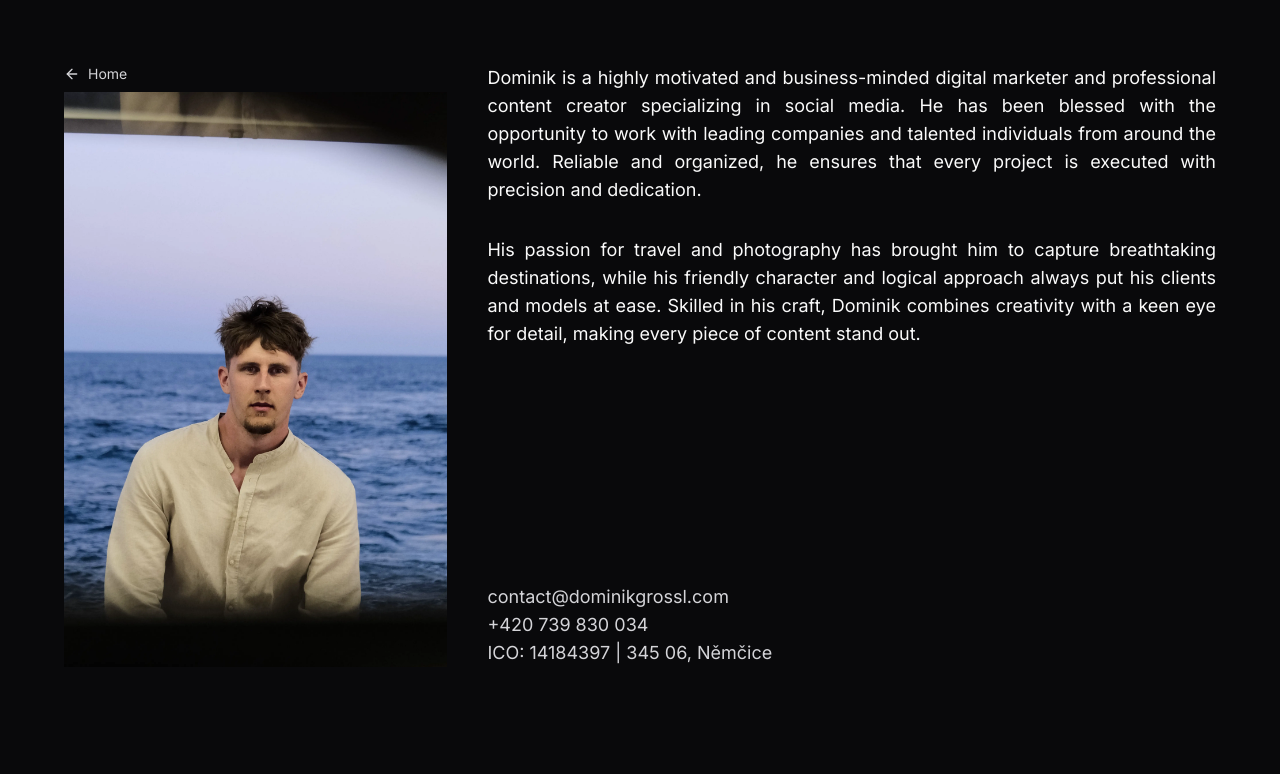
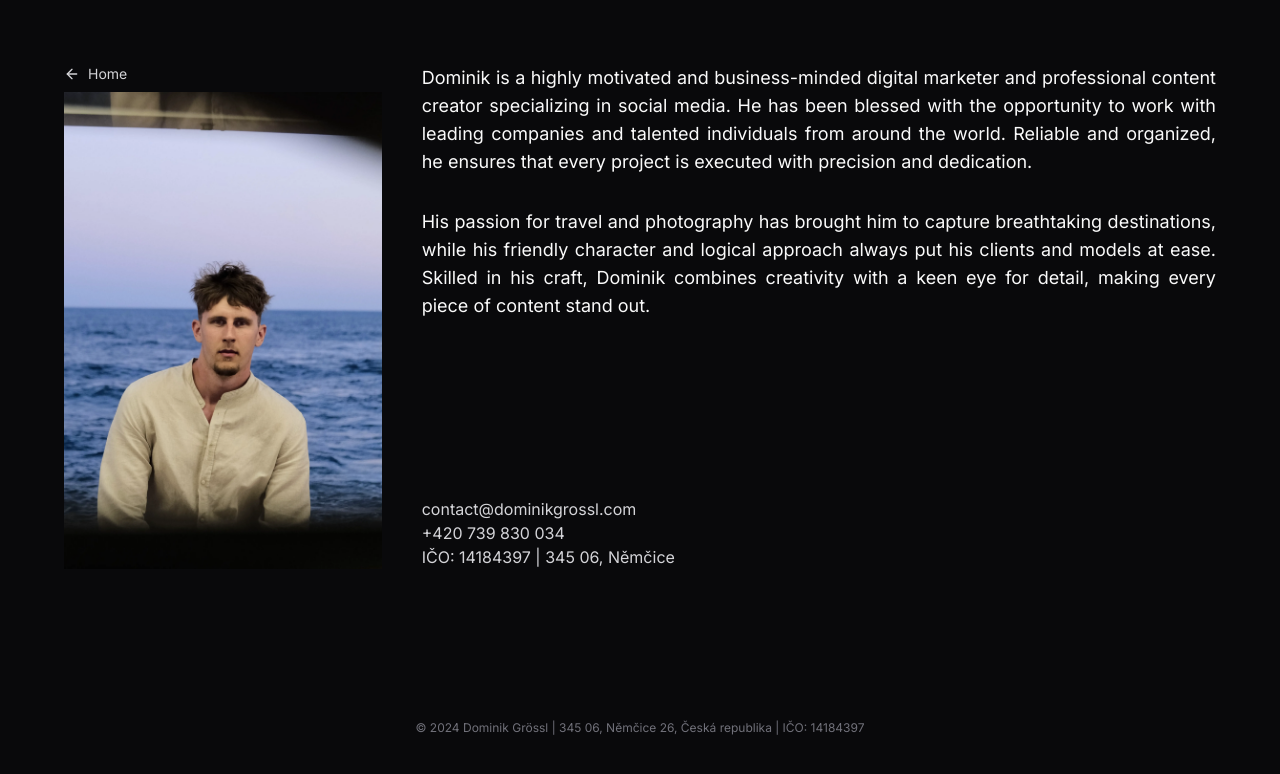
Before and after one commit to ton1czech/grossl, a Next.js app: page /about in a window 1280 px wide. Shown: the top 774 px of the page. Built offline with nearby package versions, Linux system fonts and the light colour scheme.

Commit message:
👌IMPROVE: about loading animations + padding

```diff
--- a/app/about/page.tsx
+++ b/app/about/page.tsx
@@ -17,24 +17,25 @@ export default function Page() {
   }, [])
 
   return (
-    <main className='p-8 md:p-16 h-[90vh] max-h-[90vh] md:h-screen md:max-h-screen overflow-hidden'>
-      <div className='grid lg:grid-cols-[1fr_1.9fr] gap-10'>
+    <main className='flex flex-col justify-between p-8 md:h-screen md:max-h-screen md:min-h-screen md:overflow-hidden md:p-16'>
+      <div className='grid gap-10 lg:grid-cols-[1fr_2.5fr] 2xl:grid-cols-[1fr_2.1fr]'>
         <div className='flex flex-col gap-2'>
           <motion.div
-            initial={{ opacity: 0, y: 10 }}
+            // initial={{ opacity: 0, y: 10 }}
             animate={{
               opacity: isHovered && text !== 'Home' ? '50%' : '100%',
               y: 0,
             }}
             transition={{
-              delay: isInitialRender ? 2 : 0,
-              duration: isInitialRender ? 0.7 : 0.35,
+              // delay: isInitialRender ? 2 : 0,
+              // duration: isInitialRender ? 0.7 : 0.35,
+              duration: 0.35,
             }}
             className='w-min'
           >
             <Link
               href='/'
-              onMouseEnter={e => {
+              onMouseEnter={(e) => {
                 setIsHovered(true)
                 setText(e.currentTarget.innerText)
               }}
@@ -42,7 +43,7 @@ export default function Page() {
                 setIsHovered(false)
                 setText('')
               }}
-              className='flex items-center gap-2 text-zinc-300 text-sm'
+              className='flex items-center gap-2 text-sm text-zinc-300'
             >
               <ArrowLeft size={16} />
               Home
@@ -52,23 +53,25 @@ export default function Page() {
           <motion.img
             src='/about.webp'
             alt='portrait'
-            initial={{ opacity: 0, scale: 0.1 }}
+            // initial={{ opacity: 0, scale: 0.1 }}
             animate={{ opacity: isHovered ? '50%' : '100%', scale: 1 }}
             transition={{
-              delay: isInitialRender ? 0.3 : 0,
-              duration: isInitialRender ? 1.5 : 0.35,
+              // delay: isInitialRender ? 0.3 : 0,
+              // duration: isInitialRender ? 1.5 : 0.35,
+              duration: 0.35,
             }}
           />
         </div>
 
-        <div className='flex flex-col gap-8 justify-between lg:text-lg 2xl:text-xl text-justify'>
+        <div className='flex flex-col justify-between gap-8 text-justify lg:text-lg 2xl:text-xl'>
           <div>
             <motion.p
-              initial={{ opacity: 0, y: 10 }}
+              // initial={{ opacity: 0, y: 10 }}
               animate={{ opacity: isHovered ? '50%' : '100%', y: 0 }}
               transition={{
-                delay: isInitialRender ? 2.5 : 0,
-                duration: isInitialRender ? 0.7 : 0.35,
+                // delay: isInitialRender ? 2.5 : 0,
+                // duration: isInitialRender ? 0.7 : 0.35,
+                duration: 0.35,
               }}
               className='mb-8'
             >
@@ -80,11 +83,12 @@ export default function Page() {
               precision and dedication.
             </motion.p>
             <motion.p
-              initial={{ opacity: 0, y: 10 }}
+              // initial={{ opacity: 0, y: 10 }}
               animate={{ opacity: isHovered ? '50%' : '100%', y: 0 }}
               transition={{
-                delay: isInitialRender ? 2.7 : 0,
-                duration: isInitialRender ? 0.7 : 0.35,
+                // delay: isInitialRender ? 2.7 : 0,
+                // duration: isInitialRender ? 0.7 : 0.35,
+                duration: 0.35,
               }}
             >
               His passion for travel and photography has brought him to capture
@@ -95,9 +99,9 @@ export default function Page() {
             </motion.p>
           </div>
 
-          <div className='flex flex-col text-zinc-300'>
+          <div className='flex flex-col text-base text-zinc-300'>
             <motion.div
-              initial={{ opacity: 0, x: -10 }}
+              // initial={{ opacity: 0, x: -10 }}
               animate={{
                 opacity:
                   isHovered && text !== 'contact@dominikgrossl.com'
@@ -106,14 +110,15 @@ export default function Page() {
                 x: 0,
               }}
               transition={{
-                delay: isInitialRender ? 3 : 0,
-                duration: isInitialRender ? 0.7 : 0.35,
+                // delay: isInitialRender ? 3 : 0,
+                // duration: isInitialRender ? 0.7 : 0.35,
+                duration: 0.35,
               }}
               className='w-min'
             >
               <Link
                 href='mailto:contact@dominikgrossl.com'
-                onMouseEnter={e => {
+                onMouseEnter={(e) => {
                   setIsHovered(true)
                   setText(e.currentTarget.innerText)
                 }}
@@ -126,21 +131,22 @@ export default function Page() {
               </Link>
             </motion.div>
             <motion.div
-              initial={{ opacity: 0, x: -10 }}
+              // initial={{ opacity: 0, x: -10 }}
               animate={{
                 opacity:
                   isHovered && text !== '+420 739 830 034' ? '50%' : '100%',
                 x: 0,
               }}
               transition={{
-                delay: isInitialRender ? 3.2 : 0,
-                duration: isInitialRender ? 0.7 : 0.35,
+                // delay: isInitialRender ? 3.2 : 0,
+                // duration: isInitialRender ? 0.7 : 0.35,
+                duration: 0.35,
               }}
               className='w-min'
             >
               <Link
                 href='tel:+420739830034'
-                onMouseEnter={e => {
+                onMouseEnter={(e) => {
                   setIsHovered(true)
                   setText(e.currentTarget.innerText)
                 }}
@@ -154,22 +160,38 @@ export default function Page() {
               </Link>
             </motion.div>
             <motion.p
-              initial={{ opacity: 0, x: -10 }}
+              // initial={{ opacity: 0, x: -10 }}
               animate={{
                 opacity: isHovered ? '50%' : '100%',
-
                 x: 0,
               }}
               transition={{
-                delay: isInitialRender ? 3.4 : 0,
-                duration: isInitialRender ? 0.7 : 0.35,
+                // delay: isInitialRender ? 3.4 : 0,
+                // duration: isInitialRender ? 0.7 : 0.35,
+                duration: 0.35,
               }}
             >
-              ICO: 14184397 | 345 06, Němčice
+              IČO: 14184397 | 345 06, Němčice
             </motion.p>
           </div>
         </div>
       </div>
+
+      <footer>
+        <motion.p
+          // initial={{ opacity: 0, y: 20 }}
+          animate={{ opacity: isHovered ? '50%' : '100%', y: 0 }}
+          transition={{
+            // delay: isInitialRender ? 4 : 0,
+            // duration: isInitialRender ? 0.7 : 0.35,
+            duration: 0.35,
+          }}
+          className='pt-5 text-center text-[8px] text-zinc-500 md:pt-10 md:text-xs'
+        >
+          &copy; {new Date().getFullYear()} Dominik Grössl | 345 06, Němčice 26,
+          Česká republika | IČO: 14184397
+        </motion.p>
+      </footer>
     </main>
   )
 }
```
